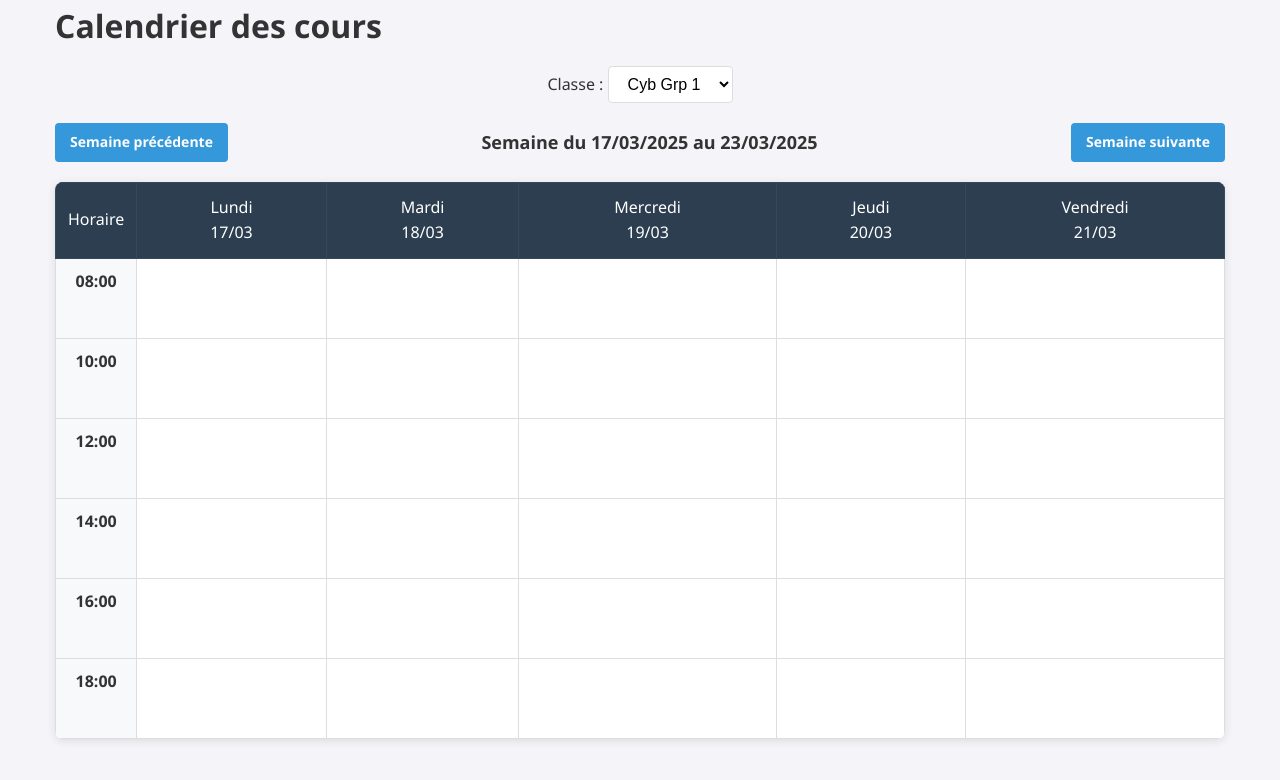
After one commit to Atlas002/SecSI_2025, a PHP site: page /pages/cal.php in a window 1280 px wide. The commit adds this page. Shown: the top 780 px of the page. Run offline with PHP 8.4, Linux system fonts and the light colour scheme; data comes from the database, SQL or seed files in the repository; both versions use the stored data as it was after the commit.

Commit message:
feat : details bdd et website

```diff
--- a/Projet/BlueTeam/css/style.css
+++ b/Projet/BlueTeam/css/style.css
@@ -1994,3 +1994,137 @@ main.container {
     padding: 20px;
     margin-top: 20px;
 }
+
+/* ------------------------------
+   STYLES POUR LA PAGE CAL.PHP
+   ------------------------------ */
+
+/* Style pour la sélection de classe */
+.class-selection {
+    margin-bottom: 20px;
+    text-align: center;
+}
+
+select {
+    padding: 8px 15px;
+    border: 1px solid #ddd;
+    border-radius: 4px;
+    background-color: white;
+    font-size: 16px;
+    cursor: pointer;
+}
+
+select:focus {
+    outline: none;
+    border-color: #3498db;
+    box-shadow: 0 0 0 2px rgba(52, 152, 219, 0.2);
+}
+
+/* Navigation des semaines */
+.week-navigation {
+    display: flex;
+    justify-content: space-between;
+    align-items: center;
+    margin: 20px 0;
+}
+
+.current-week {
+    font-weight: bold;
+    font-size: 18px;
+}
+
+.btn {
+    display: inline-block;
+    padding: 8px 15px;
+    background-color: #3498db;
+    color: white;
+    text-decoration: none;
+    border-radius: 4px;
+    font-size: 14px;
+    transition: background-color 0.3s;
+}
+
+.btn:hover {
+    background-color: #2980b9;
+}
+
+/* Calendrier */
+.calendar {
+    background-color: white;
+    border-radius: 8px;
+    box-shadow: 0 2px 10px rgba(0, 0, 0, 0.1);
+    overflow-x: auto;
+}
+
+table {
+    width: 100%;
+    border-collapse: collapse;
+}
+
+th {
+    background-color: #2c3e50;
+    color: white;
+    padding: 12px;
+    text-align: center;
+    font-weight: 500;
+    border: 1px solid #34495e;
+}
+
+td {
+    border: 1px solid #ddd;
+    padding: 10px;
+    vertical-align: top;
+    height: 80px;
+}
+
+.time-slot {
+    background-color: #f8f9fa;
+    font-weight: bold;
+    text-align: center;
+    width: 80px;
+}
+
+.course-cell {
+    position: relative;
+}
+
+.course {
+    background-color: #e8f4fd;
+    border-left: 4px solid #3498db;
+    padding: 8px;
+    margin-bottom: 5px;
+    border-radius: 3px;
+    box-shadow: 0 1px 3px rgba(0, 0, 0, 0.1);
+}
+
+.course-name {
+    font-weight: bold;
+    margin-bottom: 5px;
+    color: #2c3e50;
+}
+
+.course-details {
+    font-size: 12px;
+    color: #7f8c8d;
+}
+
+/* Responsive */
+@media (max-width: 768px) {
+    .week-navigation {
+        flex-direction: column;
+        gap: 10px;
+    }
+
+    th, td {
+        padding: 8px 5px;
+        font-size: 14px;
+    }
+
+    .time-slot {
+        width: 60px;
+    }
+
+    .course {
+        padding: 5px;
+    }
+}
--- /dev/null
+++ b/Projet/BlueTeam/pages/cal.php
@@ -0,0 +1,167 @@
+<?php
+// Inclure la connexion à la base de données
+require_once '../config/db.php';
+
+// Démarrer la session
+session_start();
+
+// Récupérer toutes les classes disponibles
+$stmt = $pdo->query("SELECT DISTINCT classe FROM cours ORDER BY classe");
+$classes = $stmt->fetchAll(PDO::FETCH_COLUMN);
+
+// Définir la classe par défaut (première classe ou classe sélectionnée)
+$selectedClass = isset($_GET['classe']) ? $_GET['classe'] : $classes[0];
+
+// Récupérer la semaine en cours ou la semaine sélectionnée
+$week = isset($_GET['semaine']) ? intval($_GET['semaine']) : 0;
+$nextWeek = $week + 1;
+$prevWeek = $week - 1;
+
+// Calculer les dates de début et de fin de la semaine
+$startDate = new DateTime();
+$startDate->modify('monday this week');
+$startDate->modify("+$week week");
+$endDate = clone $startDate;
+$endDate->modify('+6 days');
+
+// Formater les dates pour l'affichage
+$startDateFormatted = $startDate->format('d/m/Y');
+$endDateFormatted = $endDate->format('d/m/Y');
+
+// Récupérer les cours pour la classe et la semaine sélectionnées
+$startDateSql = $startDate->format('Y-m-d') . ' 00:00:00';
+$endDateSql = $endDate->format('Y-m-d') . ' 23:59:59';
+
+$stmt = $pdo->prepare("
+    SELECT c.*, p.nom as prof_nom, p.prenom as prof_prenom
+    FROM cours c
+    JOIN profs p ON c.prof_id = p.id
+    WHERE c.classe = :classe
+    AND c.horaire BETWEEN :start_date AND :end_date
+    ORDER BY c.horaire
+");
+
+$stmt->bindParam(':classe', $selectedClass);
+$stmt->bindParam(':start_date', $startDateSql);
+$stmt->bindParam(':end_date', $endDateSql);
+$stmt->execute();
+$cours = $stmt->fetchAll(PDO::FETCH_ASSOC);
+
+// Organiser les cours par jour et par heure
+$coursParJour = [];
+$jours = ['Lundi', 'Mardi', 'Mercredi', 'Jeudi', 'Vendredi', 'Samedi', 'Dimanche'];
+
+foreach ($cours as $cours_item) {
+    $date = new DateTime($cours_item['horaire']);
+    $jourSemaine = $date->format('w'); // 0 (dimanche) à 6 (samedi)
+
+    // Ajuster pour commencer par lundi (1)
+    if ($jourSemaine == 0) $jourSemaine = 7;
+    $jourSemaine--; // 0 (lundi) à 6 (dimanche)
+
+    $heureDebut = $date->format('H:i');
+
+    if (!isset($coursParJour[$jourSemaine])) {
+        $coursParJour[$jourSemaine] = [];
+    }
+
+    $coursParJour[$jourSemaine][] = [
+        'id' => $cours_item['id'],
+        'matiere' => $cours_item['matiere'],
+        'prof' => $cours_item['prof_prenom'] . ' ' . $cours_item['prof_nom'],
+        'horaire' => $heureDebut,
+        'salle' => $cours_item['salle']
+    ];
+}
+?>
+
+<!DOCTYPE html>
+<html lang="fr">
+<head>
+    <meta charset="UTF-8">
+    <meta name="viewport" content="width=device-width, initial-scale=1.0">
+    <title>Calendrier des cours</title>
+    <link rel="stylesheet" href="../css/style.css">
+</head>
+<body>
+    <div class="container">
+        <h1>Calendrier des cours</h1>
+
+        <!-- Sélection de la classe -->
+        <div class="class-selection">
+            <form action="" method="GET">
+                <label for="classe">Classe :</label>
+                <select name="classe" id="classe" onchange="this.form.submit()">
+                    <?php foreach ($classes as $classe): ?>
+                        <option value="<?= htmlspecialchars($classe) ?>" <?= $selectedClass === $classe ? 'selected' : '' ?>>
+                            <?= htmlspecialchars($classe) ?>
+                        </option>
+                    <?php endforeach; ?>
+                </select>
+                <input type="hidden" name="semaine" value="<?= $week ?>">
+            </form>
+        </div>
+
+        <!-- Navigation des semaines -->
+        <div class="week-navigation">
+            <a href="?classe=<?= urlencode($selectedClass) ?>&semaine=<?= $prevWeek ?>" class="btn">Semaine précédente</a>
+            <span class="current-week">Semaine du <?= $startDateFormatted ?> au <?= $endDateFormatted ?></span>
+            <a href="?classe=<?= urlencode($selectedClass) ?>&semaine=<?= $nextWeek ?>" class="btn">Semaine suivante</a>
+        </div>
+
+        <!-- Calendrier -->
+        <div class="calendar">
+            <table>
+                <thead>
+                    <tr>
+                        <th>Horaire</th>
+                        <?php
+                        // Afficher les jours avec leurs dates
+                        $currentDate = clone $startDate;
+                        for ($i = 0; $i < 5; $i++): // On affiche seulement les 5 jours de la semaine (lundi-vendredi)
+                            $dayDate = $currentDate->format('d/m');
+                            $currentDate->modify('+1 day');
+                        ?>
+                            <th><?= $jours[$i] ?><br><?= $dayDate ?></th>
+                        <?php endfor; ?>
+                    </tr>
+                </thead>
+                <tbody>
+                    <?php
+                    // Heures de cours (de 8h à 18h par incréments de 2 heures)
+                    for ($heure = 8; $heure <= 18; $heure += 2):
+                        $heureFormatee = sprintf("%02d:00", $heure);
+                    ?>
+                        <tr>
+                            <td class="time-slot"><?= $heureFormatee ?></td>
+                            <?php for ($jour = 0; $jour < 5; $jour++): ?>
+                                <td class="course-cell">
+                                    <?php
+                                    // Afficher les cours pour ce jour et cette plage horaire
+                                    if (isset($coursParJour[$jour])) {
+                                        foreach ($coursParJour[$jour] as $cours_item) {
+                                            $courseHour = (int)substr($cours_item['horaire'], 0, 2);
+                                            // Si le cours est dans cette plage horaire (heure ou heure+1)
+                                            if ($courseHour >= $heure && $courseHour < $heure + 2) {
+                                                echo '<div class="course">';
+                                                echo '<div class="course-name">' . htmlspecialchars($cours_item['matiere']) . '</div>';
+                                                echo '<div class="course-details">';
+                                                echo '<div>Prof: ' . htmlspecialchars($cours_item['prof']) . '</div>';
+                                                echo '<div>Horaire: ' . htmlspecialchars($cours_item['horaire']) . '</div>';
+                                                echo '<div>Salle: ' . htmlspecialchars($cours_item['salle']) . '</div>';
+                                                echo '</div>';
+                                                echo '</div>';
+                                            }
+                                        }
+                                    }
+                                    ?>
+                                </td>
+                            <?php endfor; ?>
+                        </tr>
+                    <?php endfor; ?>
+                </tbody>
+            </table>
+        </div>
+    </div>
+</body>
+</html>
```
Also changed, not shown: Projet/BlueTeam/config/init.sql (+27 -13 lines), Projet/BlueTeam/pages/index.php (+9 -9 lines), Projet/PurpleTeam/Situation.md (added, +29 -0 lines), Projet/BlueTeam/README.md.
